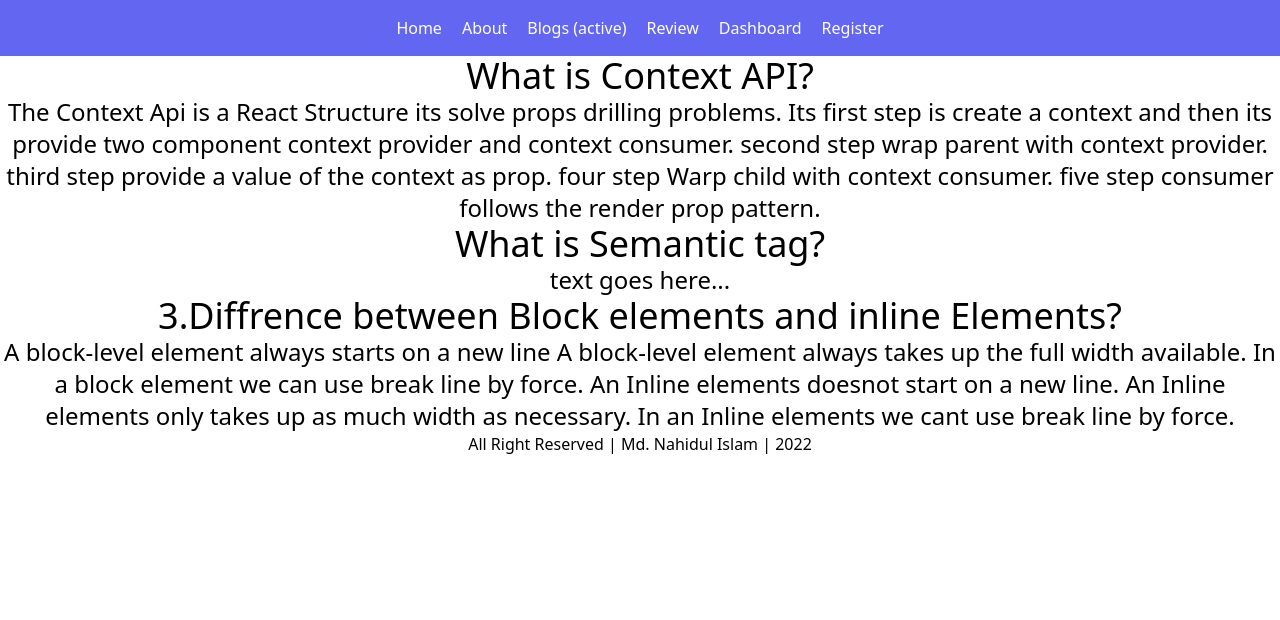
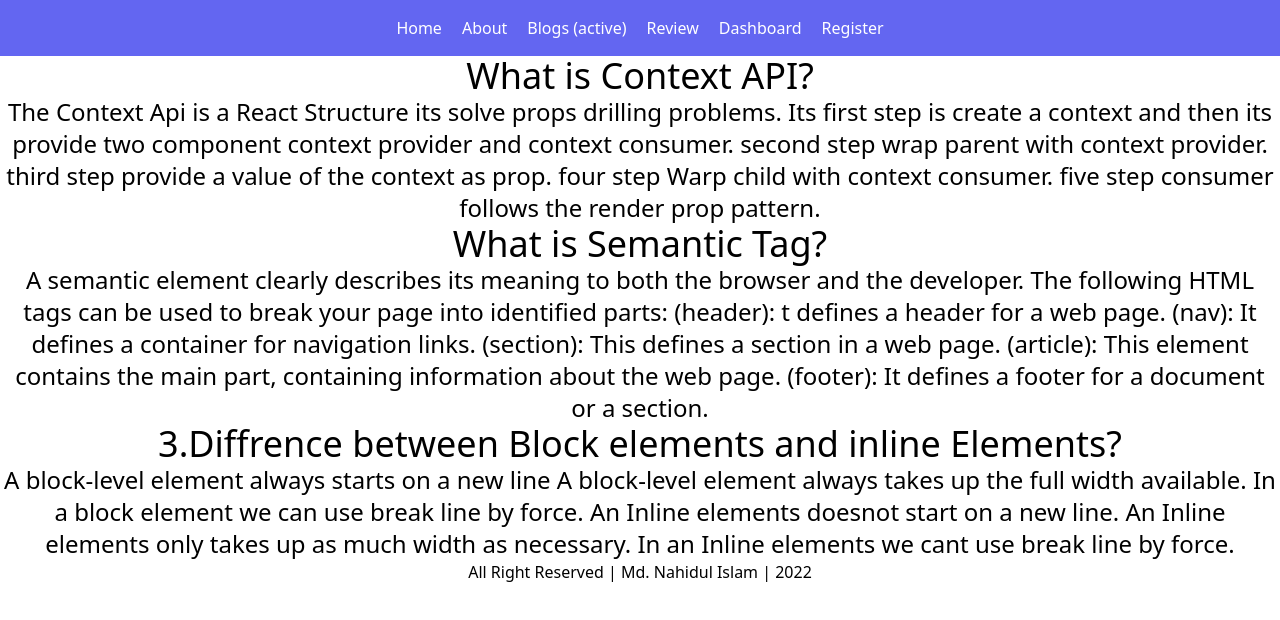
Before and after one commit to withnahidul/assignment-9, a React (Create React App) app: page /blog in a window 1280 px wide. Shown: the top 620 px of the page. Built offline with nearby package versions, Linux system fonts and the light colour scheme.

Commit message:
qustion-answer-update

```diff
--- a/src/components/Blog/Blog.js
+++ b/src/components/Blog/Blog.js
@@ -12,8 +12,16 @@ const Blog = () => {
         four step Warp child with context consumer. five step consumer follows
         the render prop pattern.
       </p>
-      <h2 className="text-4xl">What is Semantic tag?</h2>
-      <p className="text-2xl">text goes here...</p>
+      <h2 className="text-4xl">What is Semantic Tag?</h2>
+      <p className="text-2xl">
+        A semantic element clearly describes its meaning to both the browser and
+        the developer. The following HTML tags can be used to break your page
+        into identified parts: (header): t defines a header for a web page.
+        (nav): It defines a container for navigation links. (section): This
+        defines a section in a web page. (article): This element contains the
+        main part, containing information about the web page. (footer): It
+        defines a footer for a document or a section.
+      </p>
       <h2 className="text-4xl">
         3.Diffrence between Block elements and inline Elements?
       </h2>
```
